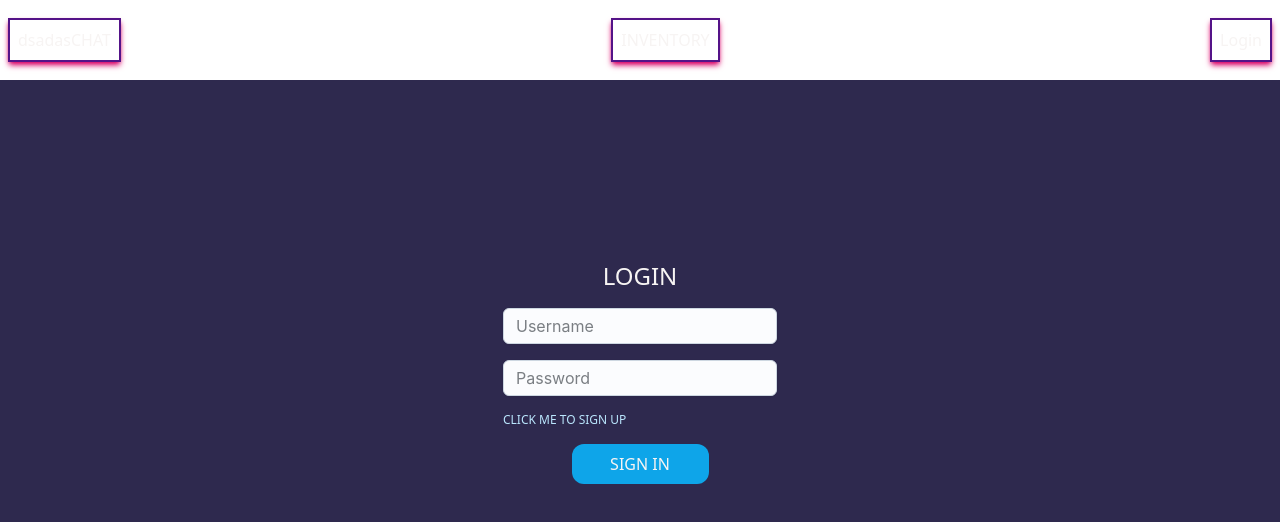
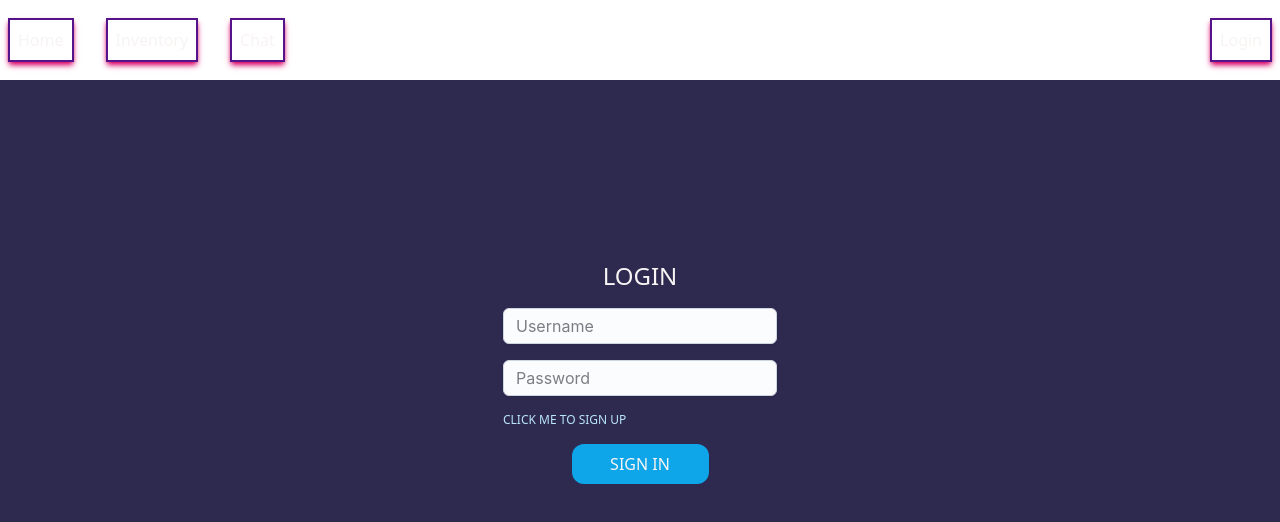
Before and after one commit to davitvoski/roblox-trading-platform, a React (Vite) app in the folder client/: page / in a window 1280 px wide. Shown: the top 522 px of the page. Built offline with nearby package versions, Linux system fonts and the light colour scheme; no server answers.

Commit message:
ADd profile

```diff
--- a/client/src/components/website/Navbar.tsx
+++ b/client/src/components/website/Navbar.tsx
@@ -4,42 +4,47 @@ export default function Navbar() {
   const user = "";
   return (
     <>
-      <nav className="h-full w-full  border-gray-200 bg-white px-2 dark:bg-gray-900">
+      <nav className="h-full w-full border-gray-200 bg-white px-2 dark:bg-gray-900">
         <div className="container mx-auto flex h-full flex-wrap items-center justify-between">
-          <span className="list-none border-2 border-purple p-2 shadow-md  shadow-action hover:bg-action">
-            dsadas
-            <Link to="/" className="inline-block hover:cursor-pointer ">
-              CHAT
-            </Link>
-          </span>
-          <span className="list-none border-2 border-purple p-2 shadow-md  shadow-action hover:text-action">
-            <Link to="/" className="inline-block hover:cursor-pointer ">
-              INVENTORY
-            </Link>
-          </span>
-          {/* <div className="ml-4 flex gap-4 p-2">
-            <span className="p-5 hover:cursor-pointer hover:bg-orange-400 ">
-              dsadasdsa
-              {/* <li className="list-none border-2 border-purple p-5 shadow-md  shadow-action hover:bg-orange-400">
-                dsadasdaasd
-              </li> */}
-          {/* </span> */}
-
-          {/* <span className="list-none border-2 border-purple p-2 shadow-md  shadow-action hover:text-action">
+          <div className="flex justify-evenly gap-8">
+            <span className="list-none border-2 border-purple p-2 shadow-md  shadow-action hover:bg-action">
               <Link to="/" className="inline-block hover:cursor-pointer ">
-                CHAT
+                Home
               </Link>
             </span>
-            <span className="list-none border-2 border-purple p-2 shadow-md  shadow-action hover:text-action">
+            <span className="list-none border-2 border-purple p-2 shadow-md  shadow-action hover:bg-action">
+              <Link
+                to="/inventory"
+                className="inline-block hover:cursor-pointer "
+              >
+                Inventory
+              </Link>
+            </span>
+            <span className="list-none border-2 border-purple p-2 shadow-md  shadow-action hover:bg-action">
               <Link to="/" className="inline-block hover:cursor-pointer ">
-                INVENTORY
+                Chat
               </Link>
-            </span> */}
-          {/* </div> */}
-          <div>
+            </span>
+          </div>
+          <div className="flex gap-6">
+            {user && (
+              <li className="list-none border-2 border-purple p-2 shadow-md  shadow-action hover:text-action">
+                <Link
+                  to="/profile"
+                  state={{ user_created: "Logout Sucessfully" }}
+                >
+                  Profile
+                </Link>
+              </li>
+            )}
             <li className="list-none border-2 border-purple p-2 shadow-md  shadow-action hover:text-action">
               {user ? (
-                <Link to="/logout">Logout</Link>
+                <Link
+                  to="/logout"
+                  state={{ user_created: "Logout Sucessfully" }}
+                >
+                  Logout
+                </Link>
               ) : (
                 <Link to="/login">Login</Link>
               )}
```
